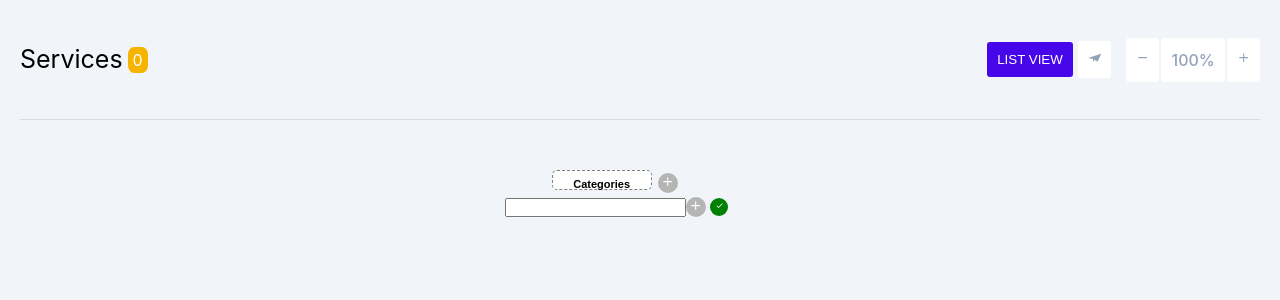
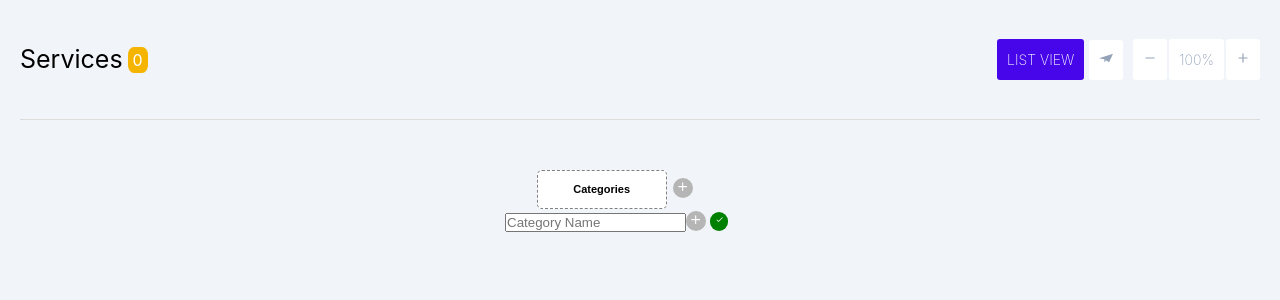
Before and after one commit to ead8/Abyss-task, a React (Vite) app: page / in a window 1280 px wide. Both pictures are taken after a click on the button 621 px from the left and 182 px from the top of the page. Shown: the top 300 px of the page. Built offline with nearby package versions, Linux system fonts and the light colour scheme.

Commit message:
addiotional styling

```diff
--- a/src/components/Header.css
+++ b/src/components/Header.css
@@ -17,6 +17,7 @@
 
 .header__service {
   font-size: 25px;
+  color: #000;
   font-weight: 400;
   padding-right: 5px;
 }
@@ -38,7 +39,7 @@
 
 .header__icon-container {
   display: flex;
-  margin-left: 10px;
+  margin-left: 5px;
   gap: 2px;
 }
 
@@ -53,23 +54,60 @@
   border-radius: 3px;
   padding: 10px;
   color: white;
-  font-weight: 500;
+  font-weight: 200;
+  font-size: 14px;
   cursor: pointer;
   border: none;
-}
-
-/* Button Hover Effect */
-.header__icon-container button:hover {
-  background-color: #ddd;
+  min-height: 40px;
 }
 
 /* Center Button and Icons Styles */
 .header__center,
 .header__icon,
 .header__zoom-dropdown {
-  background-color: white;
-  color: #94a3b8;
+    background-color: white;
+    color: #94a3b8;
+    transition: background 0.2s ease-in;
 }
+
+/* Buttons Hover Effect */
+.header__center:hover,
+.header__icon:hover,
+.header__zoom-dropdown:hover {
+    background-color: #9aa3af;
+    color: #fff;
+}
+
+.header__center {
+    position: relative;
+}
+
+.header__center-popup {
+    display: none;
+    position: absolute;
+    top:2.8rem;
+    right: 0;
+    background-color: #9aa3af;
+    border-radius: 5px;
+    padding: 7px;
+    white-space: nowrap;
+  }
+
+.header__center-popup::before {
+    content: "";
+    position: absolute;
+    top: -15px;
+    right: 10%;
+    border: solid transparent;
+    border-width: 8px;
+    border-bottom-color: #9aa3af;
+    transform: translateX(-50%);
+  }
+
+  /* Show the popup on hover */
+  .header__center:hover .header__center-popup {
+    display: block;
+  }
 
 /* Zoom Dropdown Styles */
 .header__zoom-dropdown {
@@ -84,9 +122,8 @@
 .header__dropdown-content {
   position: absolute;
   top: 100%;
-  left: 0;
+  right: 30%;
   background-color: white;
-  border: 1px solid #ccc;
   border-radius: 5px;
 }
 
--- a/src/components/Header.tsx
+++ b/src/components/Header.tsx
@@ -30,17 +30,19 @@ const Header: React.FC<HeaderProps> = ({
         <span className="header__number">0</span>
       </div>
       <div className="header__right-side">
-        <button className="header__list-view">LIST VIEW</button>
+        <div className="header__list-view">LIST VIEW</div>
         <button
           onClick={handleCenter}
           className="header__center"
-          title="Go to Center"
         >
           <SiMinutemailer />
+          <div className="header__center-popup">
+          <p>Go to Center</p>
+        </div>
         </button>
         <div className="header__icon-container">
           <button
-            className="header__icon header__icon--minus"
+            className="header__icon "
             onClick={() => setZoomPercentage(Math.max(zoomPercentage - 10, 25))}
           >
             <FiMinus />
@@ -66,7 +68,7 @@ const Header: React.FC<HeaderProps> = ({
             )}
           </div>
           <button
-            className="header__icon header__icon--plus"
+            className="header__icon "
             onClick={() => setZoomPercentage(Math.min(zoomPercentage + 10, 150))}
           >
             <FiPlus />
--- a/src/components/Node.tsx
+++ b/src/components/Node.tsx
@@ -8,6 +8,7 @@ interface Node {
   id: string;
   label: string;
   children: Node[];
+  color?: string ; // Add a color property
 }
 
 interface NodeComponentProps {
@@ -15,6 +16,21 @@ interface NodeComponentProps {
   nodes: Node[];
   setNodes: React.Dispatch<React.SetStateAction<Node[]>>;
 }
+
+const generateColor = (parentColor?: string) => {
+  const letters = "0123456789ABCDEF";
+  let color = "#";
+  for (let i = 0; i < 6; i++) {
+    const index = Math.floor(Math.random() * 16);
+    if (parentColor && parentColor.charAt(i) === "#") {
+      color += letters[index];
+    } else {
+      color += parentColor ? parentColor.charAt(i) : letters[index];
+    }
+  }
+  return color;
+};
+
 
 const NodeComponent: React.FC<NodeComponentProps> = ({
   node,
@@ -28,10 +44,12 @@ const NodeComponent: React.FC<NodeComponentProps> = ({
   const [popup, setPopup] = useState(false);
 
   const addNode = () => {
+    // Generate or assign a color to the new node based on the parent's color
     const newNode: Node = {
-      id: Math.random().toString(36).substr(2, 9),
+      id: Math.random().toString(36).substring(2, 9),
       label: newLabel,
       children: [],
+      color: generateColor(node.color),
     };
 
     const updatedNodes = [...nodes];
@@ -72,7 +90,7 @@ const NodeComponent: React.FC<NodeComponentProps> = ({
 
   const deleteNode = (id: string) => {
     const updatedNodes = [...nodes];
-    if (id === "root") return; // deleting the root node is not allowed
+    if (id === "root") return;
     removeNode(updatedNodes, id);
     setNodes(updatedNodes);
   };
@@ -94,6 +112,7 @@ const NodeComponent: React.FC<NodeComponentProps> = ({
       {isEditing ? (
         <div className="node-input">
           <input
+            type="text"
             value={editedLabel}
             placeholder="Category Name"
             onChange={(e) => setEditedLabel(e.target.value)}
@@ -104,7 +123,10 @@ const NodeComponent: React.FC<NodeComponentProps> = ({
         </div>
       ) : (
         <>
-          <a className={`tree a ${node.id === "root" ? "root" : ""}`}>
+          <a
+            className={`tree a ${node.id === "root" ? "root" : ""}`}
+            style={{ backgroundColor: node.color }} // Set the background color
+          >
             {node.label}
           </a>
 
@@ -133,12 +155,12 @@ const NodeComponent: React.FC<NodeComponentProps> = ({
 
       {popup && (
         <div className="popup-container">
-          <p>What do want to create?</p>
+          <p>What do you want to create?</p>
           <div className="node-popup">
             <button className="popup-button" onClick={() => handleEdit()}>
               Category
             </button>
-            <button className="popup-button ">Service</button>
+            <button className="popup-button">Service</button>
           </div>
         </div>
       )}
@@ -146,6 +168,7 @@ const NodeComponent: React.FC<NodeComponentProps> = ({
       {isAdding && (
         <div className="node-input">
           <input
+            placeholder="Category Name"
             value={newLabel}
             onChange={(e) => setNewLabel(e.target.value)}
           />
--- a/src/components/Tree.tsx
+++ b/src/components/Tree.tsx
@@ -50,7 +50,7 @@ const Tree: React.FC<TreeProps> = ({
       onMouseDown={handleMouseDown}
       onMouseMove={handleMouseMove}
       onMouseUp={handleMouseUp}
-      onMouseLeave={handleMouseUp} // Stop dragging when mouse leaves the component
+      onMouseLeave={handleMouseUp}
     >
       <ul className="node-list tree ul">
         {nodes.map((node) => (
--- a/src/components/node.css
+++ b/src/components/node.css
@@ -1,15 +1,15 @@
+
   /* Also, to ensure the <a> tag doesn't take the full width, reset its display property */
   .tree li a {
     display: inline-block;
   }
+
 
 .tree ul {
   padding-top: 20px;
   position: relative;
 
   transition: all 0.5s;
-  -webkit-transition: all 0.5s;
-  -moz-transition: all 0.5s;
 }
 
 .tree li {
@@ -18,70 +18,7 @@
   list-style-type: none;
   position: relative;
   padding: 20px 5px 0 5px;
-
   transition: all 0.5s;
-  -webkit-transition: all 0.5s;
-  -moz-transition: all 0.5s;
-}
-
-/*We will use ::before and ::after to draw the connectors*/
-
-.tree li::before,
-.tree li::after {
-  content: "";
-  position: absolute;
-  top: 0;
-  right: 50%;
-  border-top: 1px solid #ccc;
-  width: 50%;
-  height: 20px;
-}
-.tree li::after {
-  right: auto;
-  left: 50%;
-  border-left: 1px solid #ccc;
-}
-
-/*We need to remove left-right connectors from elements without
-any siblings*/
-.tree li:only-child::after,
-.tree li:only-child::before {
-  display: none;
-}
-
-/*Remove space from the top of single children*/
-.tree li:only-child {
-  padding-top: 0;
-}
-
-/*Remove left connector from first child and
-right connector from last child*/
-.tree li:first-child::before,
-.tree li:last-child::after {
-  border: 0 none;
-}
-/*Adding back the vertical connector to the last nodes*/
-.tree li:last-child::before {
-  border-right: 1px solid #ccc;
-  border-radius: 0 5px 0 0;
-  -webkit-border-radius: 0 5px 0 0;
-  -moz-border-radius: 0 5px 0 0;
-}
-.tree li:first-child::after {
-  border-radius: 5px 0 0 0;
-  -webkit-border-radius: 5px 0 0 0;
-  -moz-border-radius: 5px 0 0 0;
-}
-
-/*Time to add downward connectors from parents*/
-.tree ul ul::before {
-  content: "";
-  position: absolute;
-  top: 0;
-  left: 50%;
-  border-left: 1px solid #ccc;
-  width: 0;
-  height: 20px;
 }
 
 .tree li a {
@@ -95,25 +32,6 @@ right connector from last child*/
   margin-right: 6px;
 
   border-radius: 5px;
-  -webkit-border-radius: 5px;
-  -moz-border-radius: 5px;
 
   transition: all 0.5s;
-  -webkit-transition: all 0.5s;
-  -moz-transition: all 0.5s;
 }
-
-/*Time for some hover effects*/
-.tree li a:hover,
-.tree li a:hover + ul li a {
-  background: #c8e4f8;
-  color: #000;
-  border: 1px solid #94a0b4;
-}
-/*Connector styles on hover*/
-.tree li a:hover + ul li::after,
-.tree li a:hover + ul li::before,
-.tree li a:hover + ul::before,
-.tree li a:hover + ul ul::before {
-  border-color: #94a0b4;
-}
--- a/src/components/tree.css
+++ b/src/components/tree.css
@@ -1,39 +1,20 @@
-body,
-html {
-  min-height: 100%;
-  min-width: 100%;
-  background-color: #f0f0f0;
-}
-
-* {
-  margin: 0;
-  padding: 0;
-}
 
 .tree ul {
   padding-top: 20px;
   position: relative;
-  white-space: nowrap; /* Ensure no wrapping occurs */
-  overflow-x: auto; /* Add a horizontal scrollbar when content overflows */
-
+  white-space: nowrap;
+  overflow-x: auto;
   transition: all 0.5s;
-  -webkit-transition: all 0.5s;
-  -moz-transition: all 0.5s;
 }
 
 .tree li {
-  display: inline-block; /* Changed from float to inline-block for better alignment */
+  display: inline-block;
   text-align: center;
   list-style-type: none;
   position: relative;
   padding: 20px 5px 0 5px;
-
   transition: all 0.5s;
-  -webkit-transition: all 0.5s;
-  -moz-transition: all 0.5s;
 }
-
-/* use ::before and ::after to draw the connectors*/
 
 .tree li::before,
 .tree li::after {
@@ -71,16 +52,12 @@ html {
 .tree li:last-child::before {
   border-right: 1px solid #ccc;
   border-radius: 0 5px 0 0;
-  -webkit-border-radius: 0 5px 0 0;
-  -moz-border-radius: 0 5px 0 0;
 }
 .tree li:first-child::after {
   border-radius: 5px 0 0 0;
-  -webkit-border-radius: 5px 0 0 0;
-  -moz-border-radius: 5px 0 0 0;
 }
 
-/*Time to add downward connectors from parents*/
+
 .tree ul ul::before {
   content: "";
   position: absolute;
@@ -100,30 +77,11 @@ html {
   font-size: 11px;
   display: inline-block;
   margin-right: 6px;
-
   border-radius: 5px;
-  -webkit-border-radius: 5px;
-  -moz-border-radius: 5px;
-
   transition: all 0.5s;
-  -webkit-transition: all 0.5s;
-  -moz-transition: all 0.5s;
 }
 
-/*Time for some hover effects*/
-.tree li a:hover,
-.tree li a:hover + ul li a {
-  background: #c8e4f8;
-  color: #000;
-  border: 1px solid #94a0b4;
-}
-/*Connector styles on hover*/
-.tree li a:hover + ul li::after,
-.tree li a:hover + ul li::before,
-.tree li a:hover + ul::before,
-.tree li a:hover + ul ul::before {
-  border-color: #94a0b4;
-}
+
 
 .tree .button {
   margin-right: 4px;
@@ -145,12 +103,11 @@ html {
 }
 
 .tree .a {
-  min-width: 100px;
-  background-color: rgb(229, 229, 52);
+  min-width: 130px;
   color: white;
   font-weight: bold;
   border: none;
-  height: 20px;
+  padding: 10px 15px;
 }
 
 .tree .root {
@@ -167,33 +124,27 @@ html {
   color: white;
 }
 
-.mark:hover {
-  background-color: green;
-}
 
 .popup-container {
-  /* width: 180px; */
-  height: 100px;
-  background-color: #d0cece;
+  margin-top: 5px;
+  height: 120px;
+  background-color: #fff;
   padding: 10px;
   border-radius: 2px;
+  position: relative;
+  z-index: 10;
+  left: 60px;
 }
 
 .popup-container p{
   margin: 10px 15px;
   font-weight: bold;
 }
-.node-popup {
-  display: flex;
-  justify-content: center;
-  align-items: center;
-  gap: 2px;
-}
 
 .popup-button {
   border: none;
   color: white;
-  background-color: #e3dcdc;
+  background-color: #dfdada;
   height: 50px;
   width: 100px;
   height: 40px;
--- a/src/index.css
+++ b/src/index.css
@@ -17,6 +17,7 @@ html {
   min-height: 100%;
   min-width: 100%;
   background: #f1f5f9;
+  color: #94a3b8;
 }
 
 *,*::after,*::before {
```
